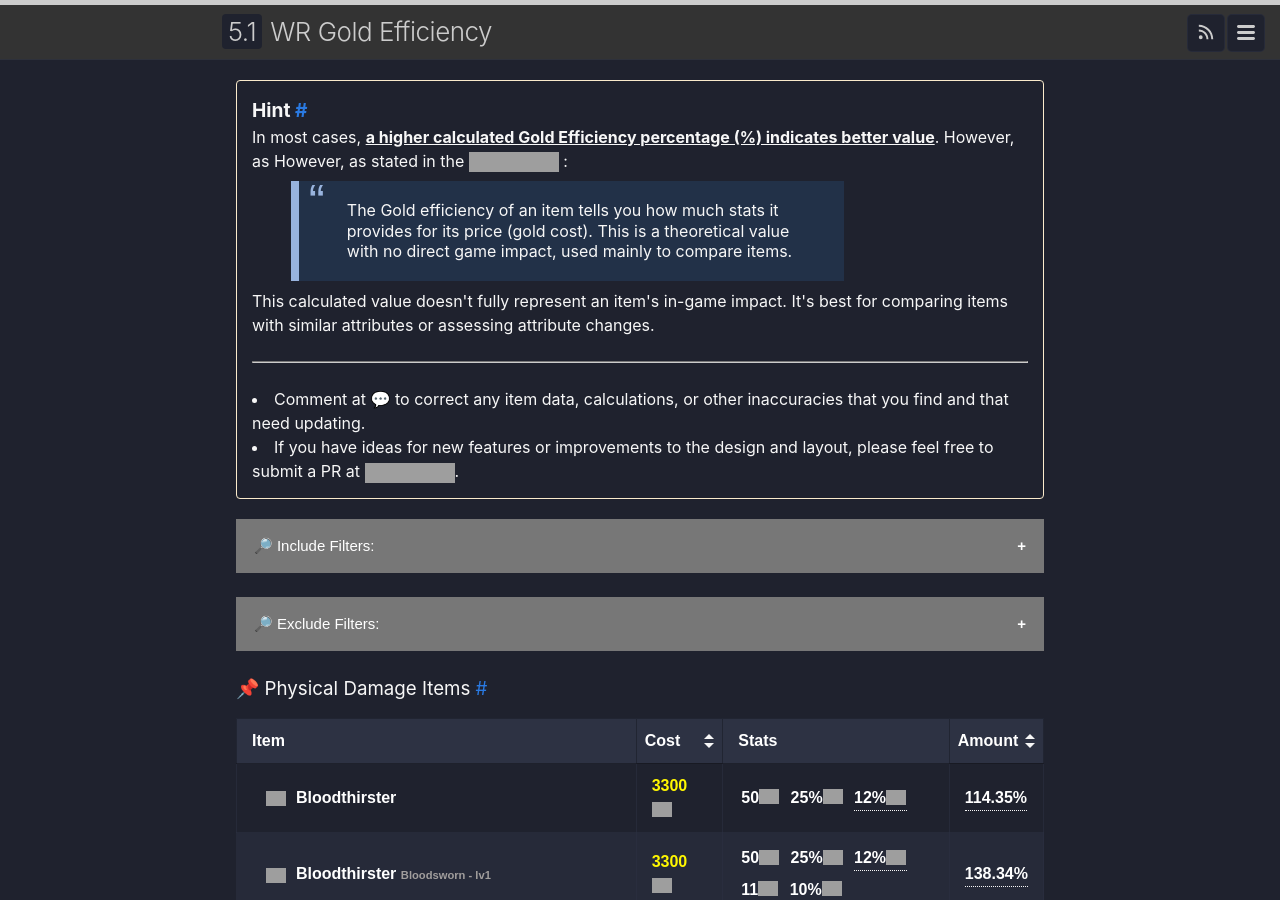
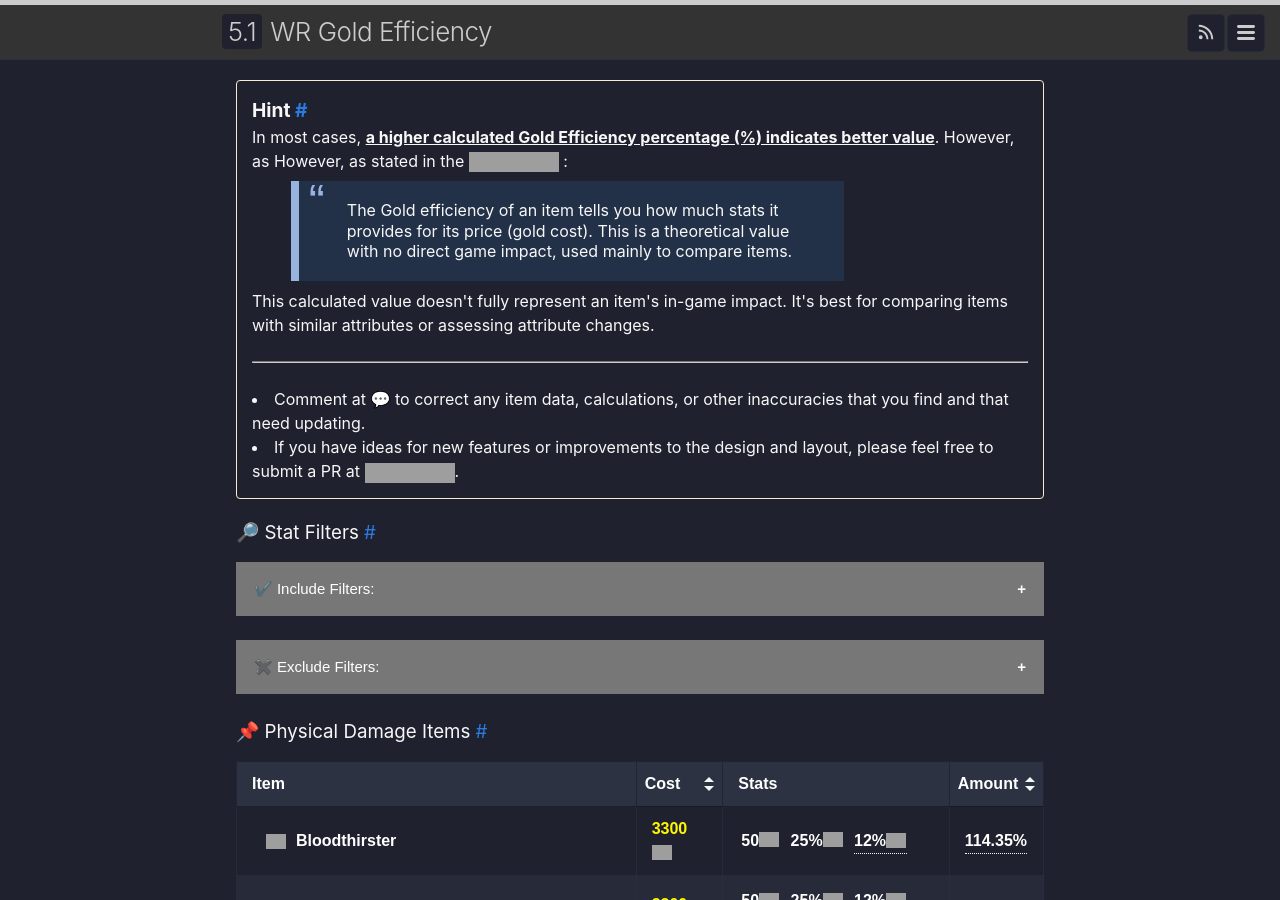
Before and after one commit to changchiyou/wildrift-gold-efficiency, a Jekyll site: the page built from _pages/5_1.md, in a window 1280 px wide and 900 px high, cut to the strip 0-900 px from the top of the window. Built offline with Jekyll 4.4.1, drawn with Linux system fonts in a browser that asks for light colours; a script that is not in the unit is left out; comment, search, counter and statistics services are not loaded; grey boxes are pictures that could not be loaded.

Commit message:
fix: make the anchor of stat filters work again

```diff
--- a/_includes/filter.html
+++ b/_includes/filter.html
@@ -1,4 +1,6 @@
-<button class="collapsible" id="include-filters">🔎 Include Filters: <span id="included-icons"></span></button>
+<h3 id="stat-filters">🔎 Stat Filters <a href="#stat-filters">#</a></h3>
+
+<button class="collapsible" id="include-filters">✔️ Include Filters: <span id="included-icons"></span></button>
 <div class="item-filter-wrap">
     {% assign stats = site.data.[include.stats] %}
 
@@ -33,7 +35,7 @@
 </div>
 <br>
 
-<button class="collapsible" id="exclude-filters">🔎 Exclude Filters: <span id="excluded-icons"></span></button>
+<button class="collapsible" id="exclude-filters">✖️ Exclude Filters: <span id="excluded-icons"></span></button>
 <div class="item-filter-wrap">
     {% assign stats = site.data.[include.stats] %}
 
```
